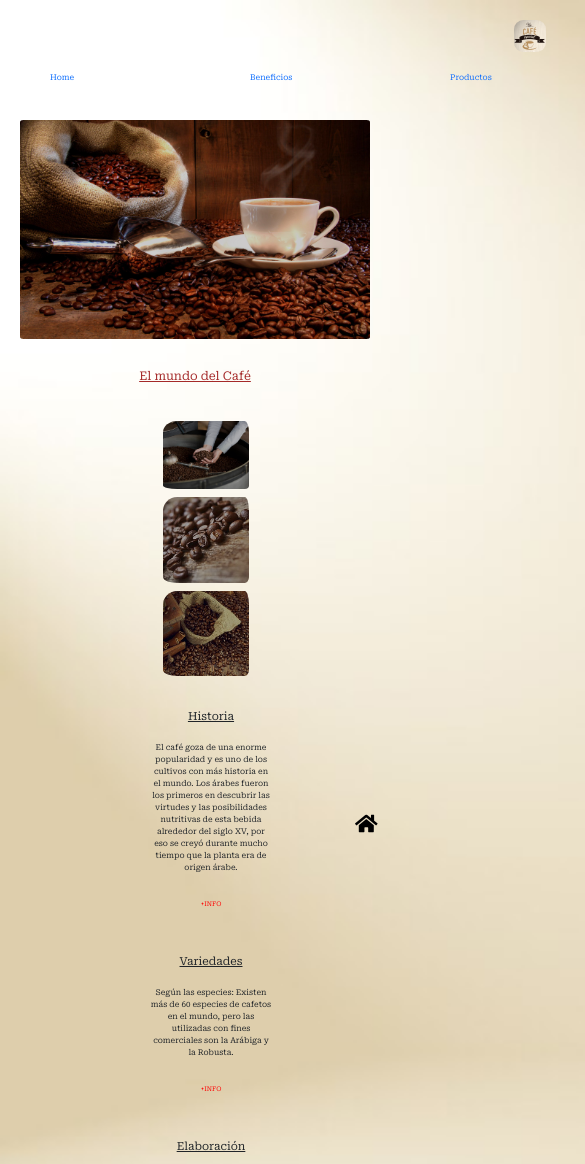
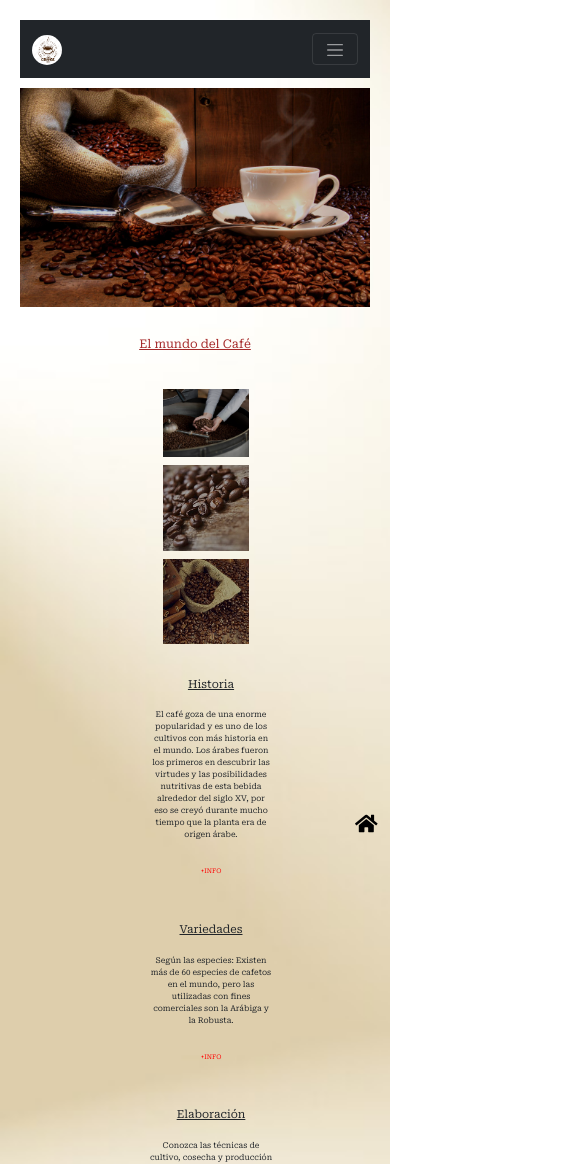
Before and after one commit to DamianLammenda/proyecto-coder-webcafe, a plain HTML site: page index.html in a window 390 px wide. Shown: the top 1164 px of the page, 585 px wide, since content can reach past the window. Drawn offline with nearby package versions, Linux system fonts and the light colour scheme; files whose address does not match are found by name.

Commit message:
Modificando Logo y NavBar de Index, se aplicaron algunos estilos

```diff
--- a/css/style.css
+++ b/css/style.css
@@ -43,14 +43,17 @@ body {
 }
 /* Logo principal */
 .logo {
-    width: 80px;
-    border-radius: 30%;
+    border-radius: 50%;
+}
+.navbar {
+    margin-bottom:  10px;
+
 }
 
 /* Estilos a la lista de imagenes y sus parrafos */
 .img__main {
     width: 100%;
-    border-radius: 1%;
+    /* border-radius: 1%; */
     filter: brightness(80%);
 }
 .tituloPrincipal {
@@ -70,20 +73,20 @@ body {
 }
 
 .img__1 {
-    border-radius: 15%;
+    /* border-radius: 15%; */
     width: 33.3%;
     padding-right: 10px;
 
 
 }
 .img__2 {
-    border-radius: 15%;
+    /* border-radius: 15%; */
     width: 33.3%;
     padding-right: 10px;
 }
 
 .img__3 {
-    border-radius: 15%;
+    /* border-radius: 15%; */
     width: 33.3%;
     padding-right: 10px;
 }
@@ -532,6 +535,11 @@ h5 {
 
 
     }
+
+    .navbar {
+        margin-bottom:  10px;
+
+    }
     .nav__list a {
         font-size: 0.75rem;
     }
@@ -753,11 +761,26 @@ h5 {
 @media screen and (max-width: 600px) {
     /* Index */
     .nav__list li a {
+        font-size: 0.2rem;
+    }
+    .logo {
+        width: 30px;
+        height: 30px;
+    }
+    .navbar-toggler-icon {
+        width: 20px;
+        height: 20px;
+    }
+    .navbar-nav {
         font-size: 0.5rem;
     }
-    .logo {
-        width: 2rem;
+    .navbar {
+        margin-bottom:  10px;
+
     }
+
+
+
     img.img__main {
         width:100% ;
     }
--- a/index.html
+++ b/index.html
@@ -14,18 +14,24 @@
     </head>
     <body>
         <header> <!-- Header contenedor principal de la nav bar  -->
-            <nav class="nav">
-                <div class="nav__menu">
-                    <a href="index.html"><img  class="logo" src="./img/icon.png" alt="logo"></a>
-                    <ul class="nav__list">
-                        <li><a class="index" href="index.html">Home</a></li>
-                        <li><a class="gallery"  href="./pages/benefit.html">Beneficios</a></li>
-                        <li><a class="products" href="./pages/products.html">Productos</a></li>
-                        <li><a class="elaboration" href="./pages/elaboration.html">Elaboración</a></li>
-                        <li><a class="contact" href="./pages/contact.html">Contacto</a></li>
-                    </ul>
+            <nav class="navbar navbar-expand-lg navbar navbar-dark bg-dark">
+                <div class="container-fluid">
+                  <a class="navbar-brand" href="./index.html">
+                    <img class="logo" src="./img/coffee-logo-vector-illustration-on-1452511.jpg" alt="" width="50" height="50"></a>
+                    <button class="navbar-toggler" type="button" data-bs-toggle="collapse" data-bs-target="#navbarNavAltMarkup" aria-controls="navbarNavAltMarkup" aria-expanded="false" aria-label="Toggle navigation">
+                    <span class="navbar-toggler-icon"></span>
+                    </button>
+                    <div class="collapse navbar-collapse" id="navbarNavAltMarkup">
+                    <div class="navbar-nav">
+                      <a class="nav-link active" aria-current="page" href="./index.html">Home</a>
+                      <a class="nav-link" href="./pages/benefit.html">Beneficios</a>
+                      <a class="nav-link" href="./pages/products.html">Productos</a>
+                      <a class="nav-link" href="./pages/elaboration.html" >Elaboración</a>
+                      <a class="nav-link" href="./pages/contact.html" >Contacto</a>
+                    </div>
+                  </div>
                 </div>
-            </nav>
+              </nav>
         </header>
         <main>
             <div> <!-- imagen principal -->
```
Also changed, not shown: img/coffee-logo-.svg (added), img/coffee-logo-vector-illustration-on-1452511.jpg (added), img/icon.svg (added).
